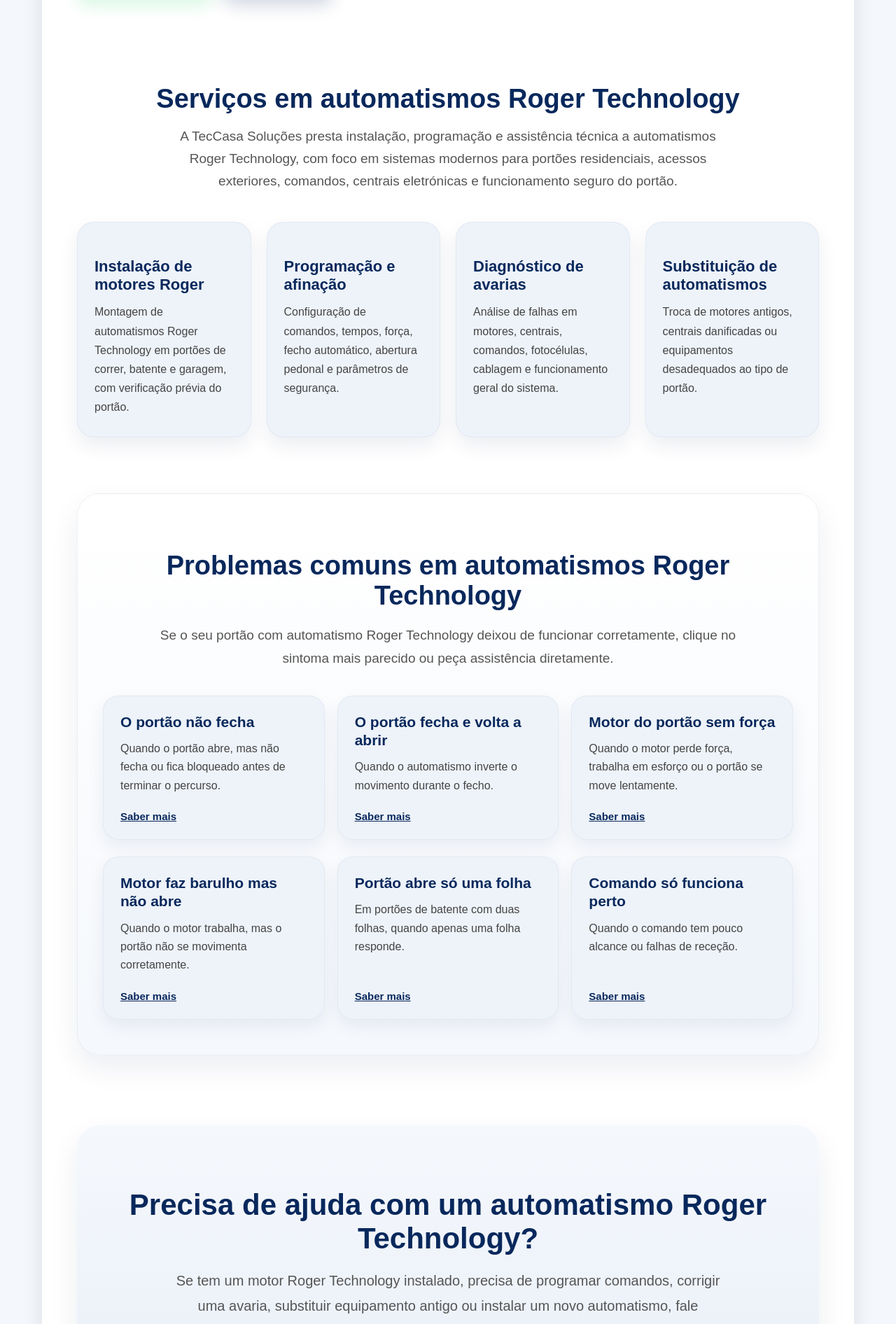
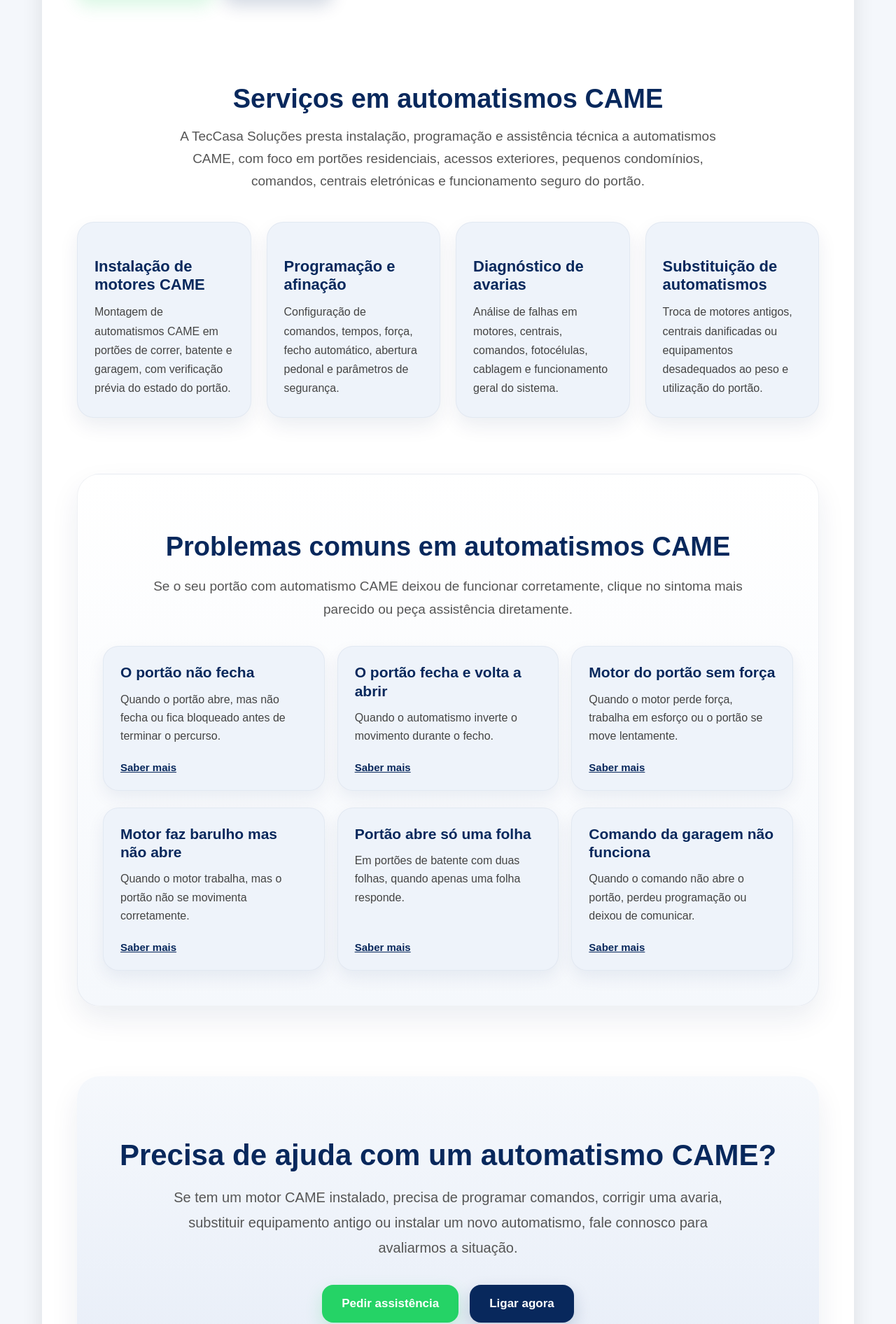
Before and after one commit to andrecorreiaauto-bit/teccasa-site, a Next.js app: page /automatismos-came-portoes in a window 1280 px wide. Shown: the part 919-2811 px from the top of the page at 70% size. Built offline with nearby package versions, Linux system fonts and the light colour scheme.

Commit message:
Update automatismos-came-portoes.js

```diff
--- a/pages/automatismos-came-portoes.js
+++ b/pages/automatismos-came-portoes.js
@@ -463,7 +463,7 @@ export default function AutomatismosCamePortoes() {
                                            marginBottom:"16px",
                                            textAlign:"center"
                                            }}>
-                                           Serviços em automatismos Roger Technology
+                                           Serviços em automatismos CAME
                                            </h2>
 
                                            <p style={{
@@ -474,8 +474,8 @@ export default function AutomatismosCamePortoes() {
                                            margin:"0 auto 42px auto",
                                            textAlign:"center"
                                            }}>
-                                           A TecCasa Soluções presta instalação, programação e assistência técnica a automatismos Roger Technology,
-                                           com foco em sistemas modernos para portões residenciais, acessos exteriores, comandos,
+                                           A TecCasa Soluções presta instalação, programação e assistência técnica a automatismos CAME,
+                                           com foco em portões residenciais, acessos exteriores, pequenos condomínios, comandos,
                                            centrais eletrónicas e funcionamento seguro do portão.
                                            </p>
 
@@ -490,8 +490,8 @@ export default function AutomatismosCamePortoes() {
 
                                            {[
                                            {
-                                           title:"Instalação de motores Roger",
-                                           text:"Montagem de automatismos Roger Technology em portões de correr, batente e garagem, com verificação prévia do portão."
+                                           title:"Instalação de motores CAME",
+                                           text:"Montagem de automatismos CAME em portões de correr, batente e garagem, com verificação prévia do estado do portão."
                                            },
 
                                            {
@@ -506,7 +506,7 @@ export default function AutomatismosCamePortoes() {
 
                                            {
                                            title:"Substituição de automatismos",
-                                           text:"Troca de motores antigos, centrais danificadas ou equipamentos desadequados ao tipo de portão."
+                                           text:"Troca de motores antigos, centrais danificadas ou equipamentos desadequados ao peso e utilização do portão."
                                            }
 
                                            ].map((item,index)=>(
@@ -568,7 +568,7 @@ export default function AutomatismosCamePortoes() {
                                                               marginBottom:"18px",
                                                               textAlign:"center"
                                                               }}>
-                                                              Problemas comuns em automatismos Roger Technology
+                                                              Problemas comuns em automatismos CAME
                                                               </h2>
 
                                                               <p style={{
@@ -579,7 +579,7 @@ export default function AutomatismosCamePortoes() {
                                                               margin:"0 auto 36px auto",
                                                               textAlign:"center"
                                                               }}>
-                                                              Se o seu portão com automatismo Roger Technology deixou de funcionar corretamente,
+                                                              Se o seu portão com automatismo CAME deixou de funcionar corretamente,
                                                               clique no sintoma mais parecido ou peça assistência diretamente.
                                                               </p>
 
@@ -625,9 +625,9 @@ export default function AutomatismosCamePortoes() {
                                                               },
 
                                                               {
-                                                              title:"Comando só funciona perto",
-                                                              href:"/comando-garagem-so-funciona-perto",
-                                                              text:"Quando o comando tem pouco alcance ou falhas de receção."
+                                                              title:"Comando da garagem não funciona",
+                                                              href:"/comando-garagem-nao-funciona",
+                                                              text:"Quando o comando não abre o portão, perdeu programação ou deixou de comunicar."
                                                               }
 
                                                               ].map((item,index)=>(
@@ -725,7 +725,7 @@ export default function AutomatismosCamePortoes() {
                                                                                          color:"#08285c",
                                                                                          marginBottom:"18px"
                                                                                          }}>
-                                                                                         Precisa de ajuda com um automatismo Roger Technology?
+                                                                                         Precisa de ajuda com um automatismo CAME?
                                                                                          </h2>
 
                                                                                          <p style={{
@@ -735,7 +735,7 @@ export default function AutomatismosCamePortoes() {
                                                                                          maxWidth:"800px",
                                                                                          margin:"0 auto 35px auto"
                                                                                          }}>
-                                                                                         Se tem um motor Roger Technology instalado, precisa de programar comandos,
+                                                                                         Se tem um motor CAME instalado, precisa de programar comandos,
                                                                                          corrigir uma avaria, substituir equipamento antigo ou instalar um novo automatismo,
                                                                                          fale connosco para avaliarmos a situação.
                                                                                          </p>
@@ -785,7 +785,6 @@ export default function AutomatismosCamePortoes() {
                                                                                          </div>
 
                                                                                          </section>
-
 
                         {/* NOVA PÁGINA AQUI */}
 
@@ -850,7 +849,7 @@ export default function AutomatismosCamePortoes() {
                                                                                       lineHeight:"1.7",
                                                                                       color:"#666"
                                                                                       }}>
-                                                                                      Serviço técnico independente. A TecCasa Soluções presta instalação, programação e assistência a automatismos Roger Technology.
+                                                                                      Serviço técnico independente. A TecCasa Soluções presta instalação, programação e assistência a automatismos CAME.
                                                                                       </p>
 
                                                                                       </div>
```
